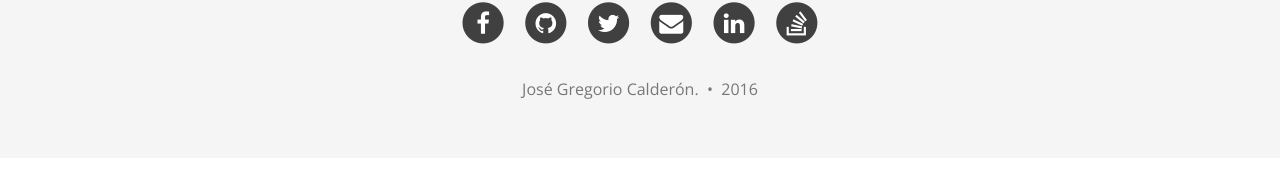
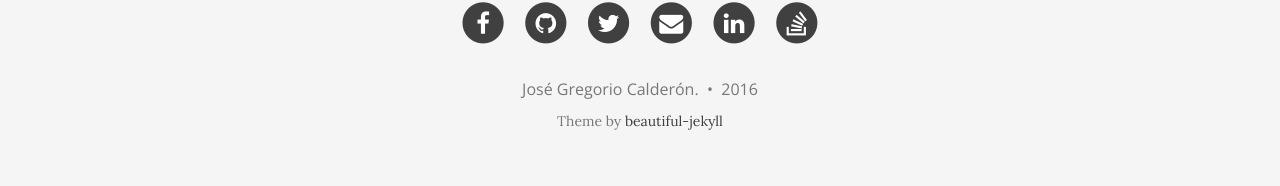
Before and after one commit to josegoyo/josegoyo.github.io, a Jekyll site: the page built from index.html, in a window 1280 px wide. Shown: the part 2125-2311 px from the top of the page. Built offline with Jekyll 4.4.1, drawn with Linux system fonts in a browser that asks for light colours; nearby versions of some CDN libraries; the list of posts is cut into pages by our own code; comment, search, counter and statistics services are not loaded; before the commit the page ends 2283 px from its top, so only the background shows below that.

Commit message:
cambios menores en footer del template

```diff
--- a/_includes/footer.html
+++ b/_includes/footer.html
@@ -85,10 +85,10 @@
 		  {% endif %}
 	    </p>
 	        <!-- Please don't remove this, keep my open source work credited :) -->
-		<!--p class="theme-by text-muted">
+		<p class="theme-by text-muted">
 		  Theme by
 		  <a href="http://deanattali.com/beautiful-jekyll/">beautiful-jekyll</a>
-		</p-->
+		</p>
       </div>
     </div>
   </div>
```
